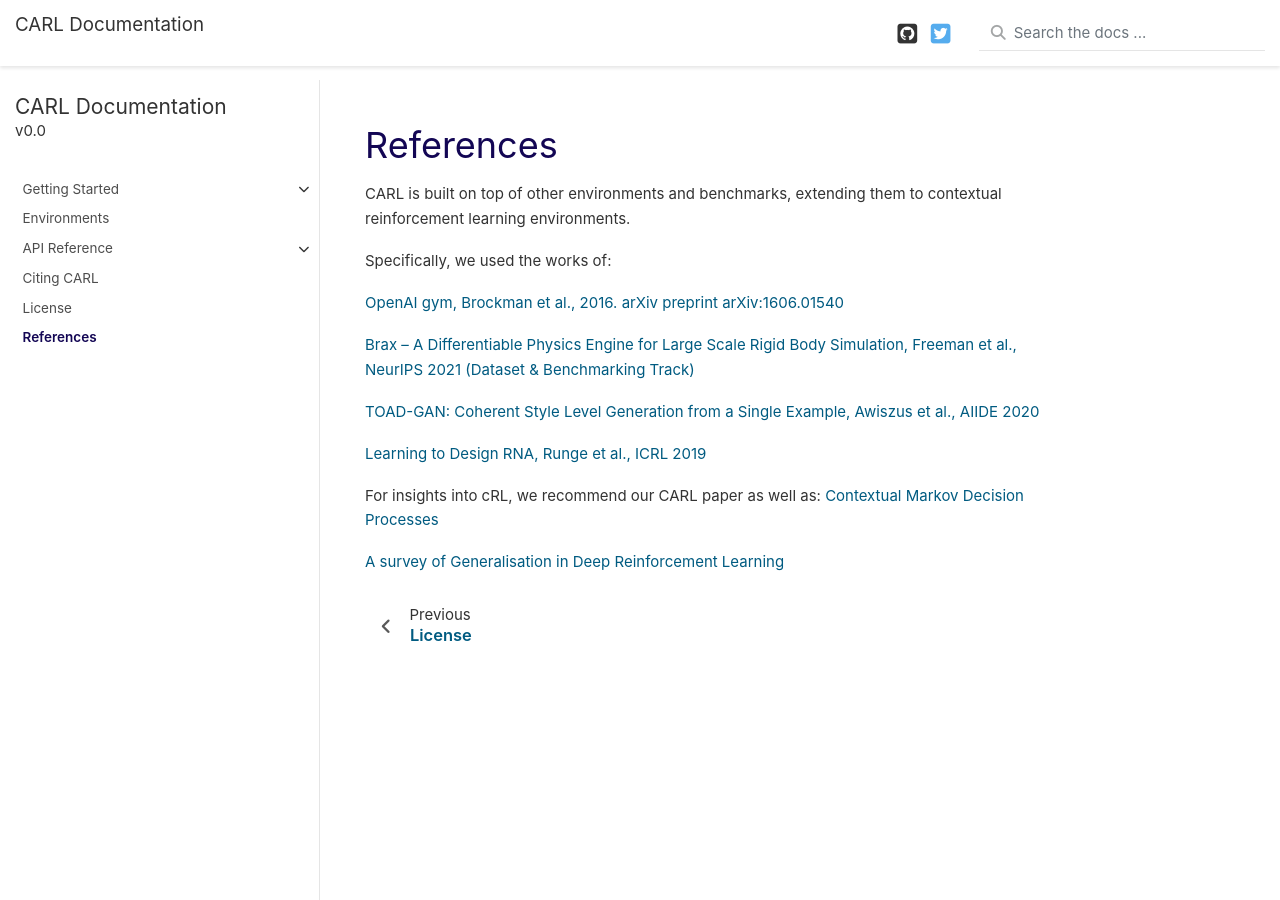
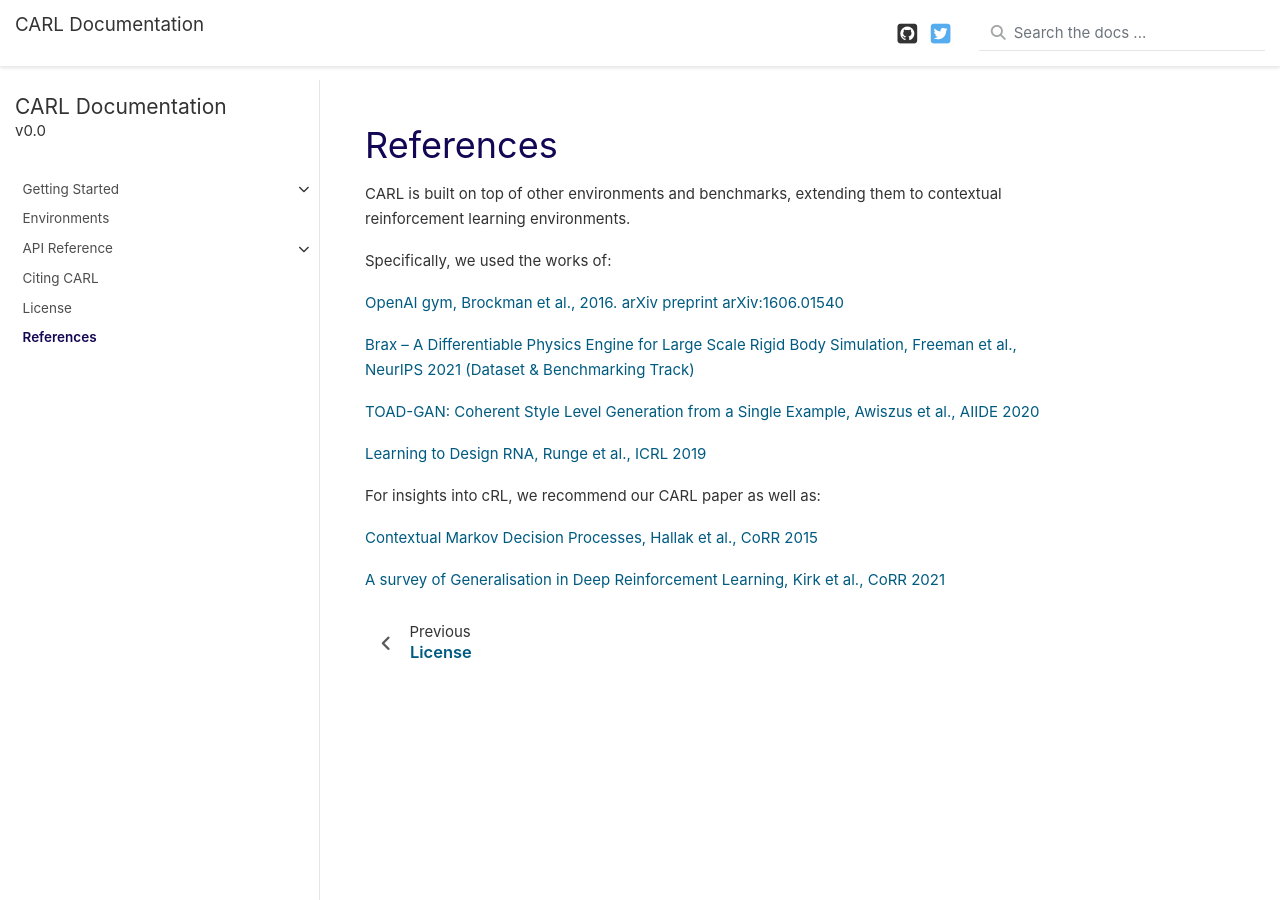
Before and after one commit to automl/CARL, a Sphinx documentation site: the page built from docs/source/references.rst, in a window 1280 px wide and 900 px high. Built offline with Sphinx 7.4.7, drawn with Linux system fonts in a browser that asks for light colours; nearby versions of some CDN libraries; library files that are not in the unit come from our copies; pages that are not in the unit, such as notebooks, are missing from menus.

Commit message:
Reference update

```diff
--- a/docs/source/references.rst
+++ b/docs/source/references.rst
@@ -17,6 +17,7 @@ Awiszus et al., AIIDE 2020 <https://arxiv.org/pdf/2008.01531.pdf>`_
 `Learning to Design RNA, Runge et al., ICRL 2019 <https://arxiv.org/pdf/1812.11951.pdf>`_
 
 For insights into cRL, we recommend our CARL paper as well as:
-`Contextual Markov Decision Processes <https://arxiv.org/pdf/1502.02259.pdf>`_
 
-`A survey of Generalisation in Deep Reinforcement Learning <https://arxiv.org/pdf/2111.09794.pdf>`_
+`Contextual Markov Decision Processes, Hallak et al., CoRR 2015 <https://arxiv.org/pdf/1502.02259.pdf>`_
+
+`A survey of Generalisation in Deep Reinforcement Learning, Kirk et al., CoRR 2021 <https://arxiv.org/pdf/2111.09794.pdf>`_
```
